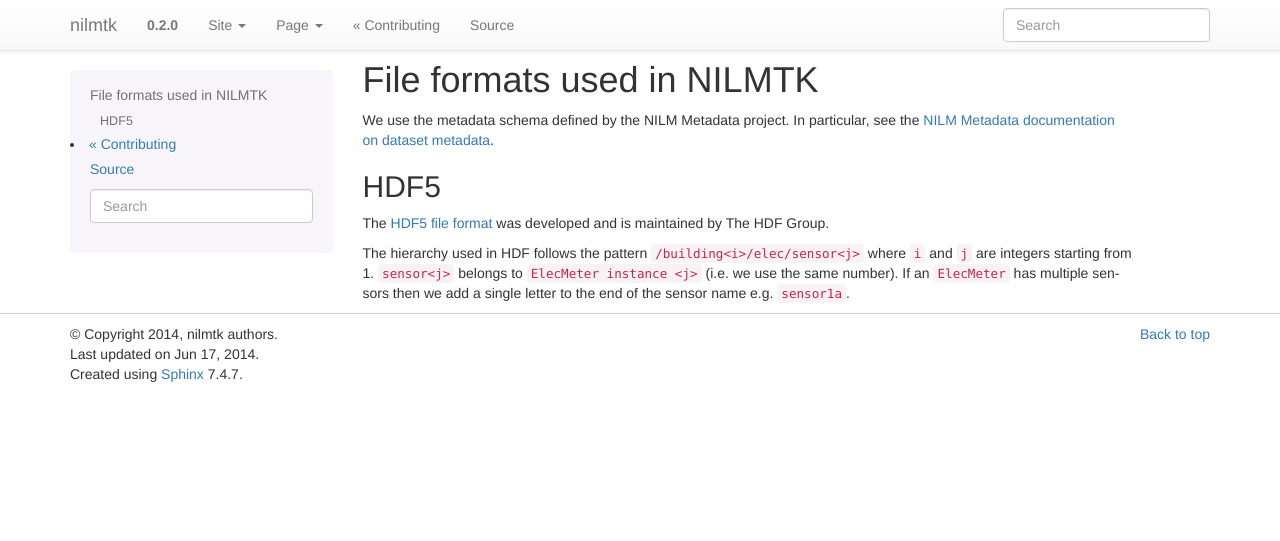
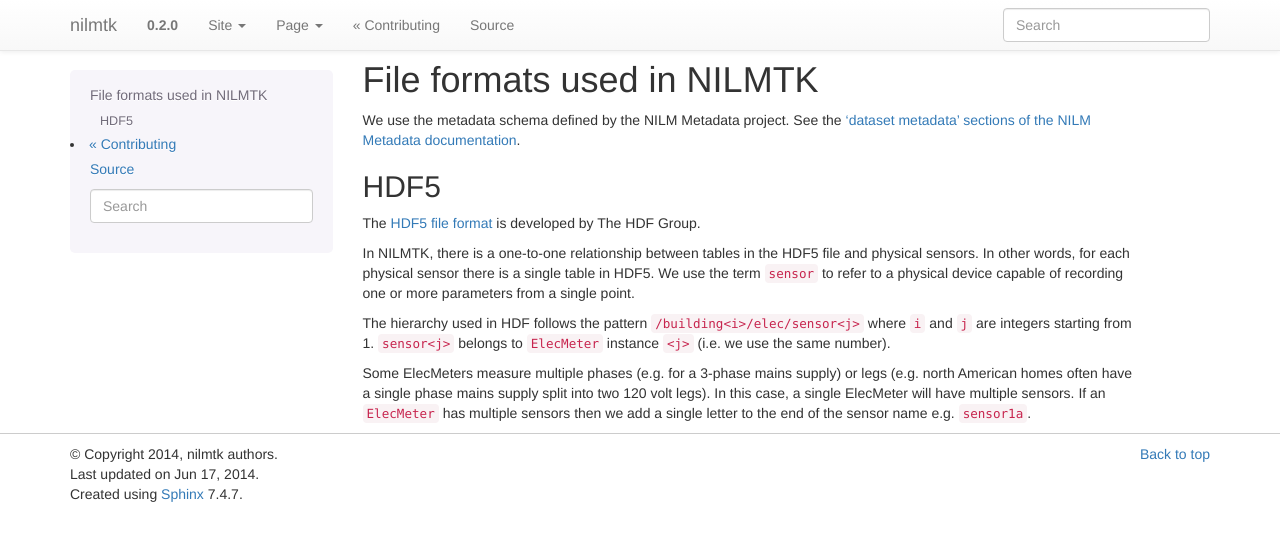
Before and after one commit to nilmtk/nilmtk, a Sphinx documentation site: the page built from docs/source/fileformats.rst, in a window 1280 px wide. Shown: the top 541 px of the page. Built offline with Sphinx 7.4.7, drawn with Linux system fonts in a browser that asks for light colours.

Commit message:
updating docs

```diff
--- a/docs/source/fileformats.rst
+++ b/docs/source/fileformats.rst
@@ -2,21 +2,33 @@
 File formats used in NILMTK
 ***************************
 
-We use the metadata schema defined by the NILM Metadata project.  In
-particular, see the `NILM Metadata documentation on dataset metadata`_.
+We use the metadata schema defined by the NILM Metadata project.
+See the `'dataset metadata' sections of the NILM Metadata documentation`_.
 
-.. _`NILM Metadata documentation on dataset metadata`: http://nilm-metadata.readthedocs.org/en/latest/dataset_metadata.html
+.. _`'dataset metadata' sections of the NILM Metadata documentation`: http://nilm-metadata.readthedocs.org/en/latest/dataset_metadata.html
+
 
 HDF5
 ----
 
-The `HDF5 file format`_ was developed and is maintained by The HDF Group.
+The `HDF5 file format`_ is developed by The HDF Group.
 
 .. _`HDF5 file format`: http://www.hdfgroup.org/HDF5
 
+In NILMTK, there is a one-to-one relationship between tables in the
+HDF5 file and physical sensors.  In other words, for each physical
+sensor there is a single table in HDF5.  We use the term ``sensor`` to
+refer to a physical device capable of recording one or more parameters
+from a single point.
+
 The hierarchy used in HDF follows the pattern
 ``/building<i>/elec/sensor<j>`` where ``i`` and ``j`` are integers
-starting from 1.  ``sensor<j>`` belongs to ``ElecMeter instance <j>``
-(i.e. we use the same number).  If an ``ElecMeter`` has multiple
-sensors then we add a single letter to the end of the sensor name
-e.g. ``sensor1a``.
+starting from 1.  ``sensor<j>`` belongs to ``ElecMeter`` instance ``<j>``
+(i.e. we use the same number).
+
+Some ElecMeters measure multiple phases (e.g. for a 3-phase mains
+supply) or legs (e.g. north American homes often have a single phase
+mains supply split into two 120 volt legs).  In this case, a single
+ElecMeter will have multiple sensors.  If an ``ElecMeter`` has
+multiple sensors then we add a single letter to the end of the sensor
+name e.g. ``sensor1a``.
```
